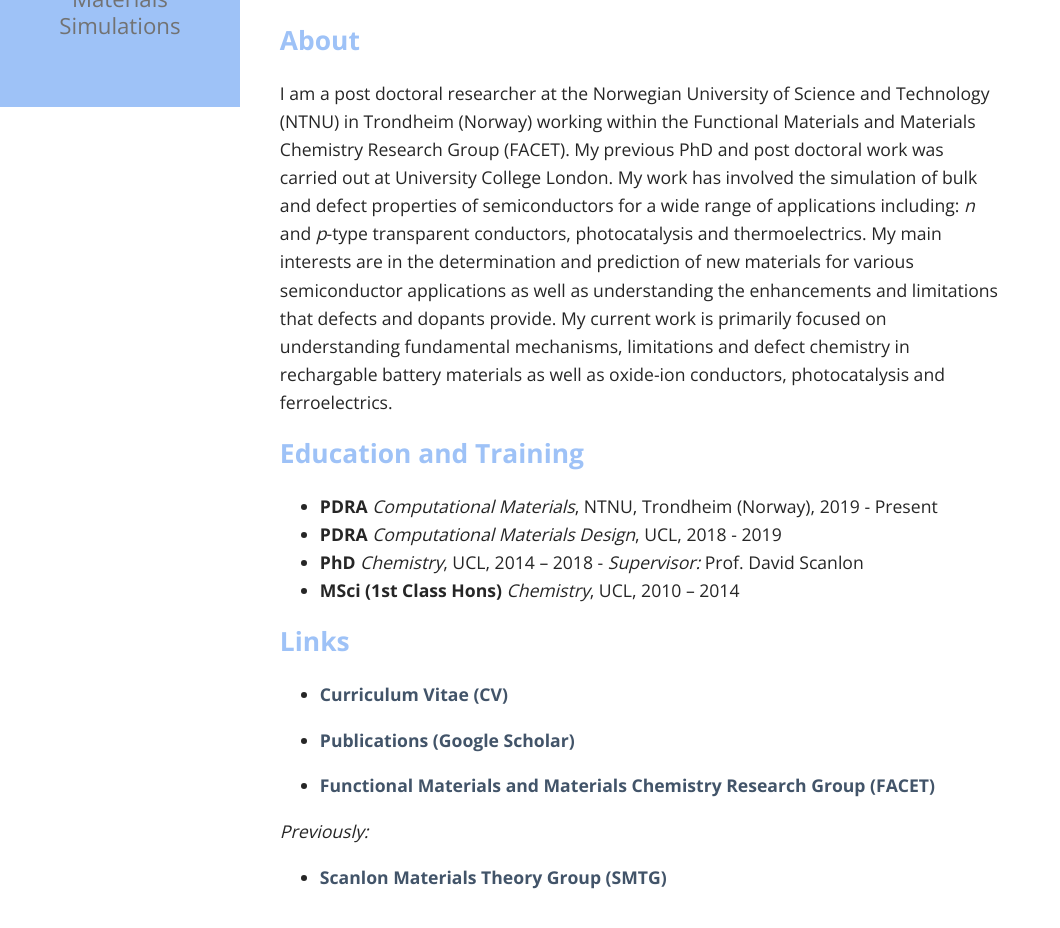
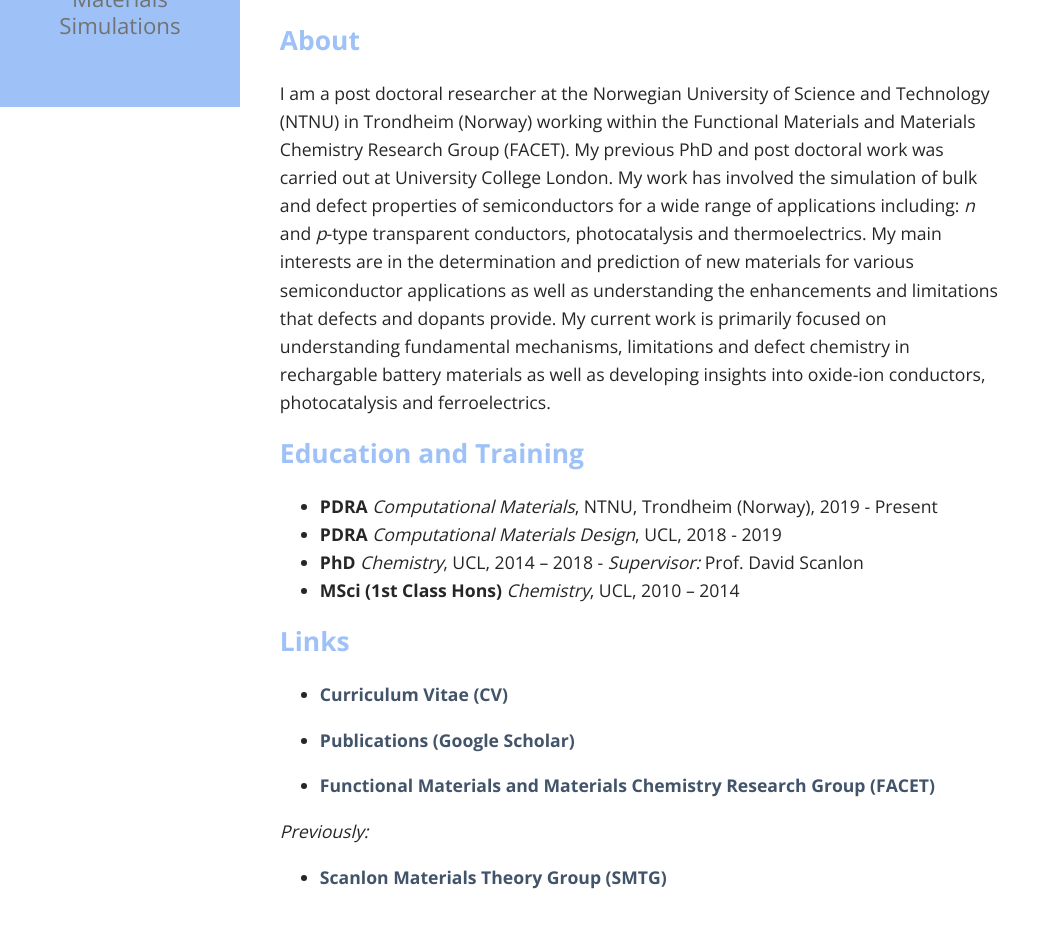
Before and after one commit to badw/badw.github.io, a Jekyll site: the page built from index.md, in a window 1280 px wide and 1193 px high, cut to the strip 244-1172 px from the top of the window. Shown: the whole strip, without its empty margins (0-1060 px from the left). Built offline with Jekyll 4.4.1, drawn with Linux system fonts in a browser that asks for light colours; some web fonts are replaced.

Commit message:
updated index.md

```diff
--- a/index.md
+++ b/index.md
@@ -6,7 +6,7 @@ layout: default
 
 
 ## About
-I am a post doctoral researcher at the Norwegian University of Science and Technology (NTNU) in Trondheim (Norway) working within the Functional Materials and Materials Chemistry Research Group (FACET). My previous PhD and post doctoral work was carried out at University College London. My work has involved the simulation of bulk and defect properties of semiconductors for a wide range of applications including: *n* and *p*-type transparent conductors, photocatalysis and thermoelectrics. My main interests are in the determination and prediction of new materials for various semiconductor applications as well as understanding the enhancements and limitations that defects and dopants provide. My current work is primarily focused on understanding fundamental mechanisms, limitations and defect chemistry in rechargable battery materials as well as oxide-ion conductors, photocatalysis and ferroelectrics.
+I am a post doctoral researcher at the Norwegian University of Science and Technology (NTNU) in Trondheim (Norway) working within the Functional Materials and Materials Chemistry Research Group (FACET). My previous PhD and post doctoral work was carried out at University College London. My work has involved the simulation of bulk and defect properties of semiconductors for a wide range of applications including: *n* and *p*-type transparent conductors, photocatalysis and thermoelectrics. My main interests are in the determination and prediction of new materials for various semiconductor applications as well as understanding the enhancements and limitations that defects and dopants provide. My current work is primarily focused on understanding fundamental mechanisms, limitations and defect chemistry in rechargable battery materials as well as developing insights into oxide-ion conductors, photocatalysis and ferroelectrics.
 
 ## Education and Training
  - **PDRA** *Computational Materials*, NTNU, Trondheim (Norway), 2019 - Present
```
